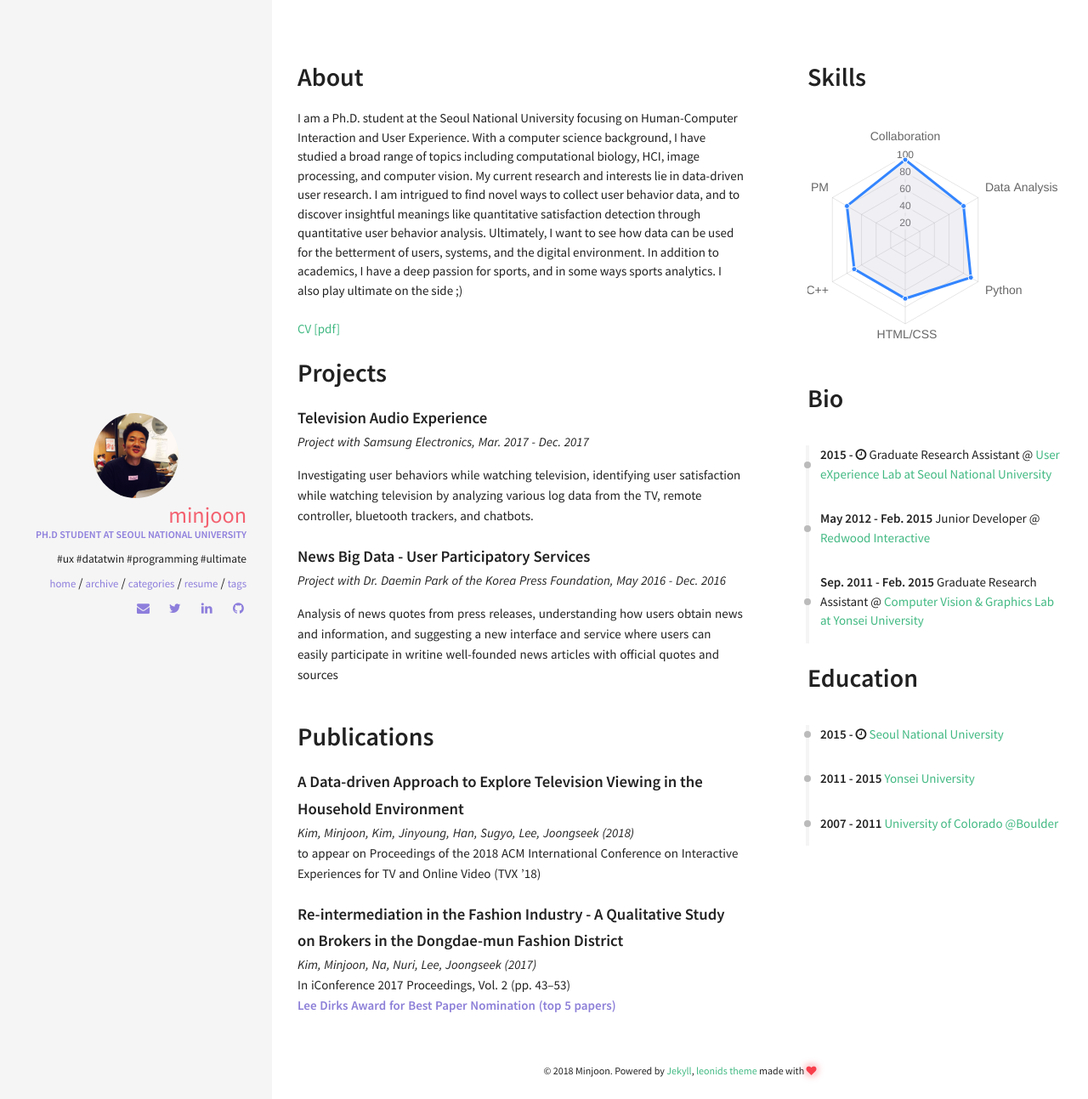
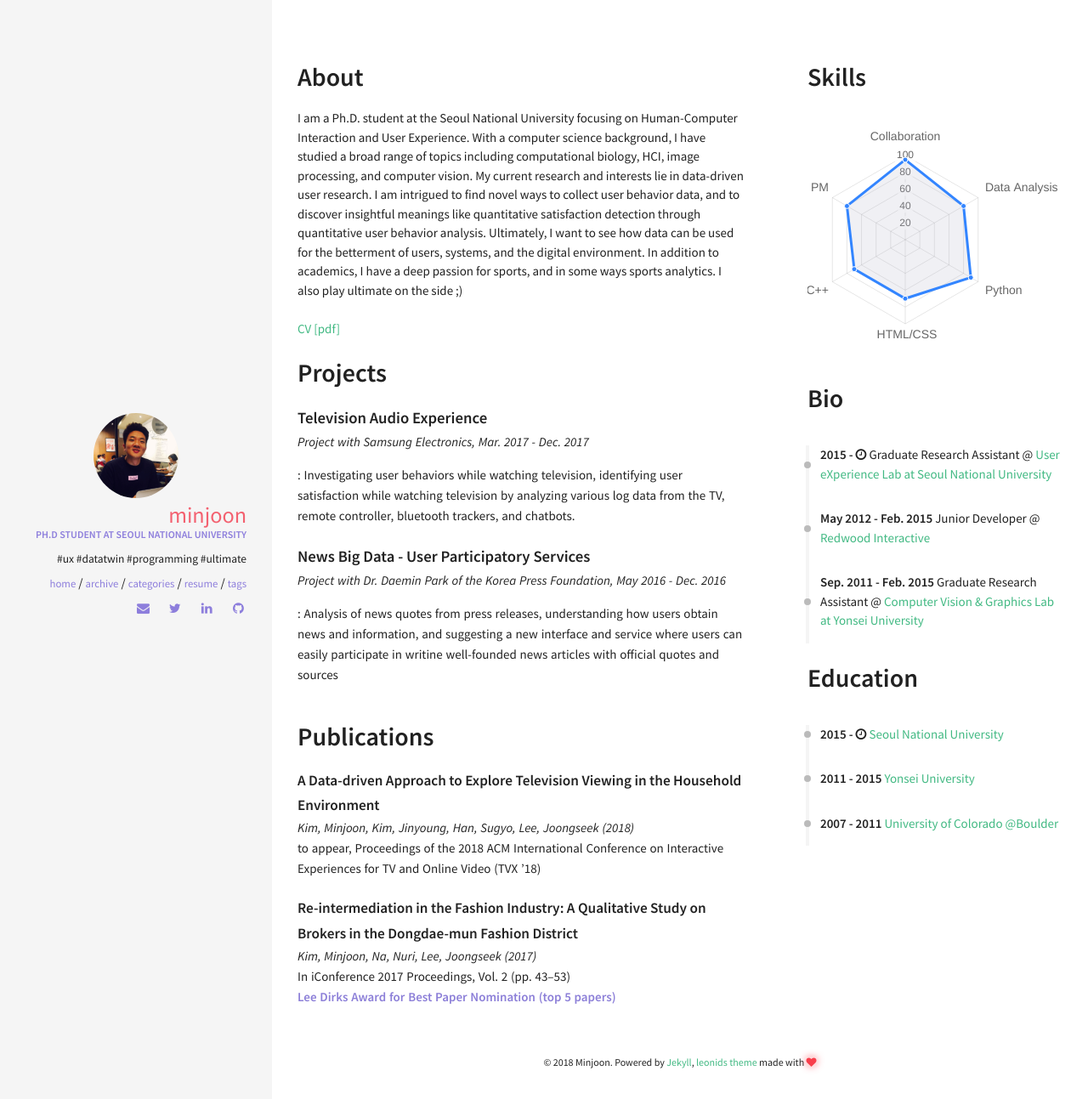
Before and after one commit to minjoonkim/minjoonkim.github.io, a Jekyll site: the page built from resume.html, in a window 1280 px wide. Shown: the whole page at 85% size. Built offline with Jekyll 4.4.1, drawn with Linux system fonts in a browser that asks for light colours; nearby versions of some CDN libraries.

Commit message:
finishing touches - again!

```diff
--- a/_data/index/projects.yml
+++ b/_data/index/projects.yml
@@ -1,7 +1,7 @@
 - name: Television Audio Experience
   det: Project with Samsung Electronics, Mar. 2017 - Dec. 2017
-  descr: Investigating user behaviors while watching television, identifying user satisfaction while watching television by analyzing various log data from the TV, remote controller, bluetooth trackers, and chatbots.
+  descr: ": Investigating user behaviors while watching television, identifying user satisfaction while watching television by analyzing various log data from the TV, remote controller, bluetooth trackers, and chatbots."
 
 - name: News Big Data - User Participatory Services
   det: Project with Dr. Daemin Park of the Korea Press Foundation, May 2016 - Dec. 2016
-  descr: Analysis of news quotes from press releases, understanding how users obtain news and information, and suggesting a new interface and service where users can easily participate in writine well-founded news articles with official quotes and sources
+  descr: ": Analysis of news quotes from press releases, understanding how users obtain news and information, and suggesting a new interface and service where users can easily participate in writine well-founded news articles with official quotes and sources"
--- a/_data/index/publications.yml
+++ b/_data/index/publications.yml
@@ -4,9 +4,9 @@
 #   github: https://github.com/renyuanz/leonids
 - name: A Data-driven Approach to Explore Television Viewing in the Household Environment
   authors: Kim, Minjoon, Kim, Jinyoung, Han, Sugyo, Lee, Joongseek (2018)
-  descr: to appear on Proceedings of the 2018 ACM International Conference on Interactive Experiences for TV and Online Video (TVX ’18)
+  descr: to appear, Proceedings of the 2018 ACM International Conference on Interactive Experiences for TV and Online Video (TVX ’18)
 
-- name: Re-intermediation in the Fashion Industry - A Qualitative Study on Brokers in the Dongdae-mun Fashion District
+- name: "Re-intermediation in the Fashion Industry: A Qualitative Study on Brokers in the Dongdae-mun Fashion District"
   authors: Kim, Minjoon, Na, Nuri, Lee, Joongseek (2017)
   descr: In iConference 2017 Proceedings, Vol. 2 (pp. 43–53)
   award: Lee Dirks Award for Best Paper Nomination (top 5 papers)
--- a/_includes/sections/publications.html
+++ b/_includes/sections/publications.html
@@ -3,7 +3,7 @@
 {% for project in site.data.index.publications %}
     <div class="row">
             <div class="col">
-                <h4 style="margin: 0">{{ project.name }}</h4>
+                <h5 style="margin: 0">{{ project.name }}</h5>
                 <p style="margin: 0; font-style: italic;">{{ project.authors }}</p>
 
                 {% if project.github %}
```
